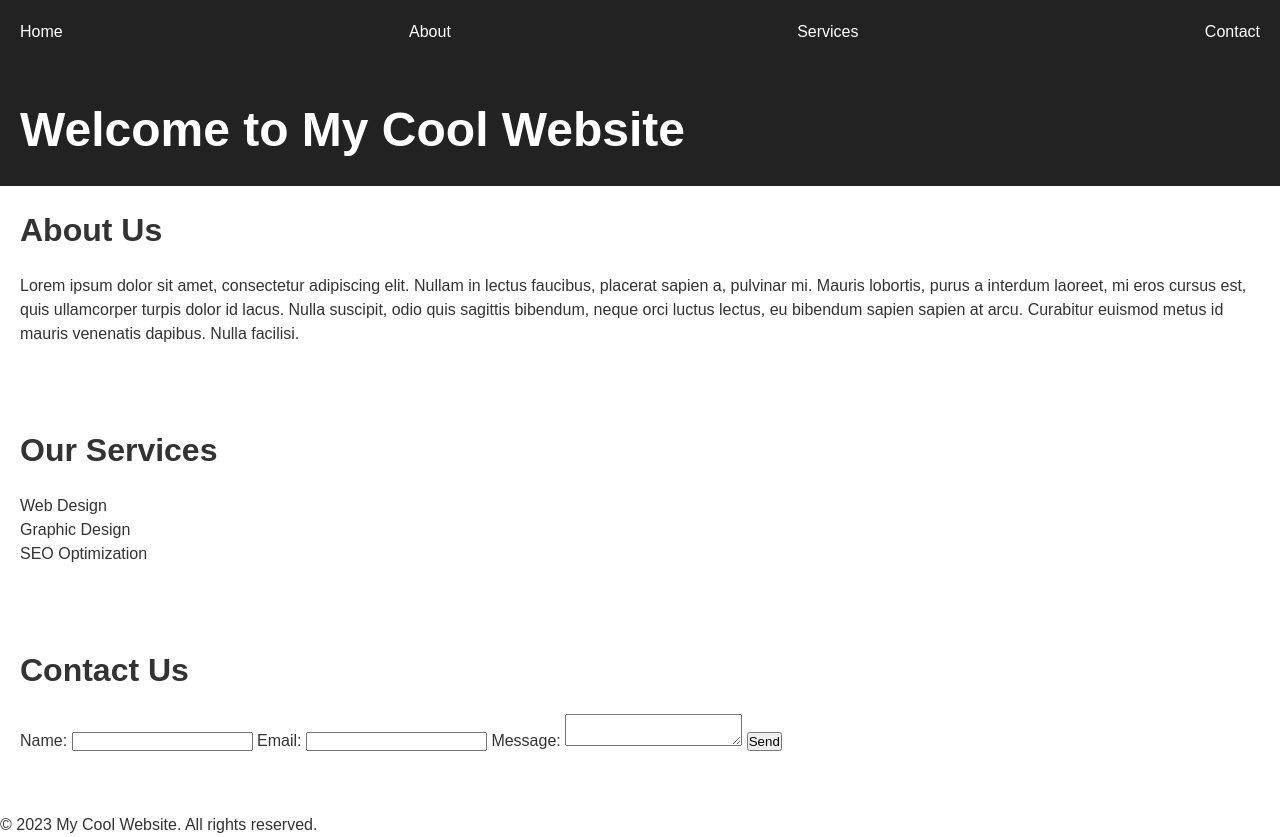
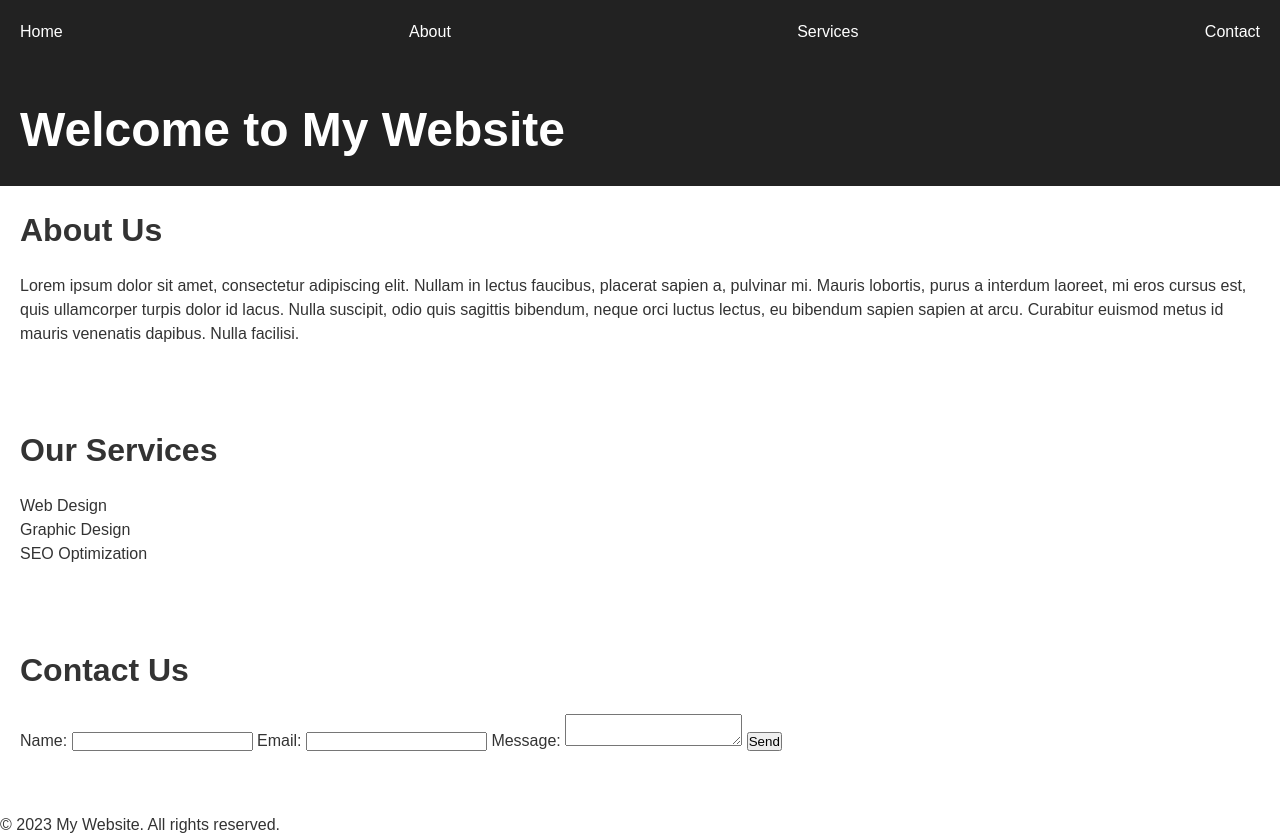
Before and after one commit to sj0830/sj0830.github.io, a plain HTML site: page index.html in a window 1280 px wide. Drawn offline with Linux system fonts and the light colour scheme.

Commit message:
Update index.html

```diff
--- a/index.html
+++ b/index.html
@@ -3,7 +3,7 @@
 <head>
   <meta charset="UTF-8">
   <meta name="viewport" content="width=device-width, initial-scale=1.0">
-  <title>My Cool Website</title>
+  <title>My Website</title>
   <link rel="stylesheet" href="style.css">
 </head>
 <body>
@@ -16,7 +16,7 @@
         <li><a href="#">Contact</a></li>
       </ul>
     </nav>
-    <h1>Welcome to My Cool Website</h1>
+    <h1>Welcome to My Website</h1>
   </header>
   <main>
     <section>
@@ -45,7 +45,7 @@
     </section>
   </main>
   <footer>
-    <p>&copy; 2023 My Cool Website. All rights reserved.</p>
+    <p>&copy; 2023 My Website. All rights reserved.</p>
   </footer>
 </body>
 </html>
```
